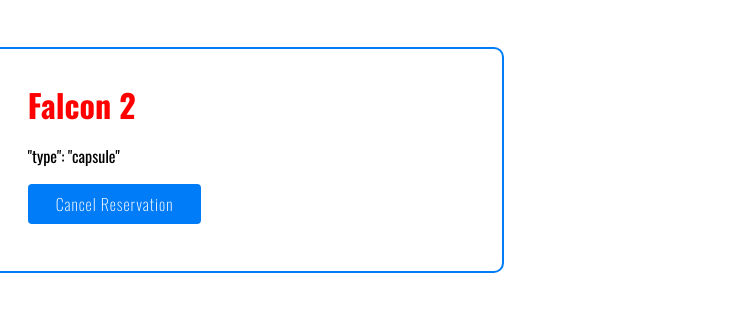
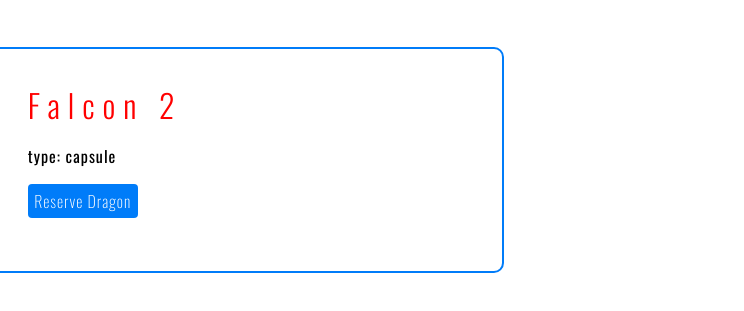
Before and after one commit to AkashaRojee/space-travelers-hub, a React app: page /dragons in a window 1280 px wide. Shown: the part 219-530 px from the top of the page, 536-1280 px from the left. Built offline with nearby package versions, Linux system fonts and the light colour scheme.

Commit message:
Card typography

```diff
--- a/src/features/dragons/Dragons.css
+++ b/src/features/dragons/Dragons.css
@@ -47,12 +47,14 @@
   gap: 3rem;
 }
 .btn {
-  padding: 0.5em 1.75em;
+  padding: 0.3em 0.4em;
   border-radius: 4px;
   outline: none;
   background: transparent;
   letter-spacing: 1px;
   font-weight: 100;
+  font-size: 1rem;
+  cursor: pointer;
 }
 .btn--reserved {
   background: none;
@@ -95,8 +97,11 @@
 }
 .card__text {
   font-size: clamp(1rem, 1.25vw, 2rem);
+  letter-spacing: 1px;
 }
 .card__heading {
   color: red;
+  letter-spacing: 8px;
+  font-weight: 300;
   font-size: clamp(2rem, 2.5vw, 4rem);
 }
--- a/src/features/dragons/Dragons.js
+++ b/src/features/dragons/Dragons.js
@@ -15,13 +15,13 @@
               ) : null}
               Falcon 2
             </h4>
-            <p>"type": "capsule"</p>
+            <p>type: capsule</p>
             <button
-              className={`btn ${
+              className={`btn no-stretch ${
                 isReserved ? "btn--reserved" : "btn--un-reserved"
               }`}
             >
-              Cancel Reservation
+              {isReserved ? "Cancel Reservation" : "Reserve Dragon"}
             </button>
           </div>
         </div>
```
